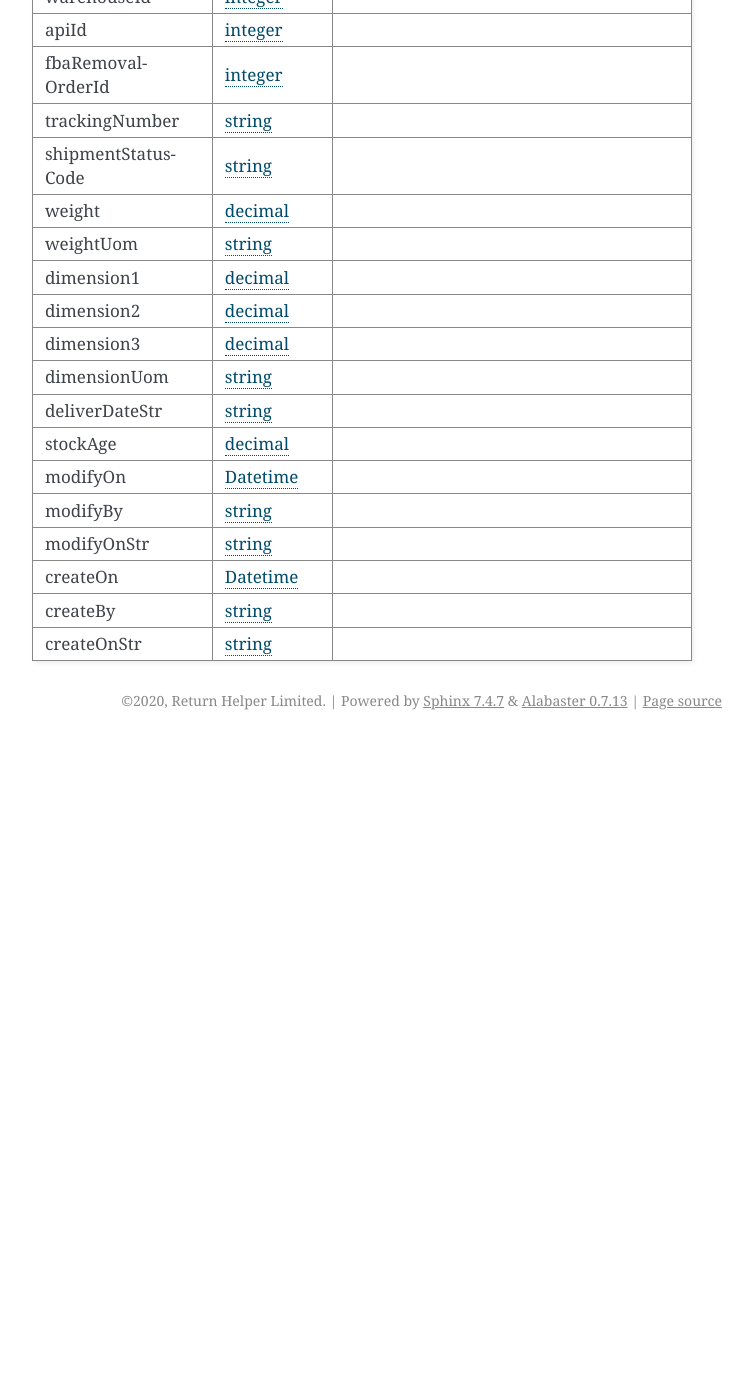
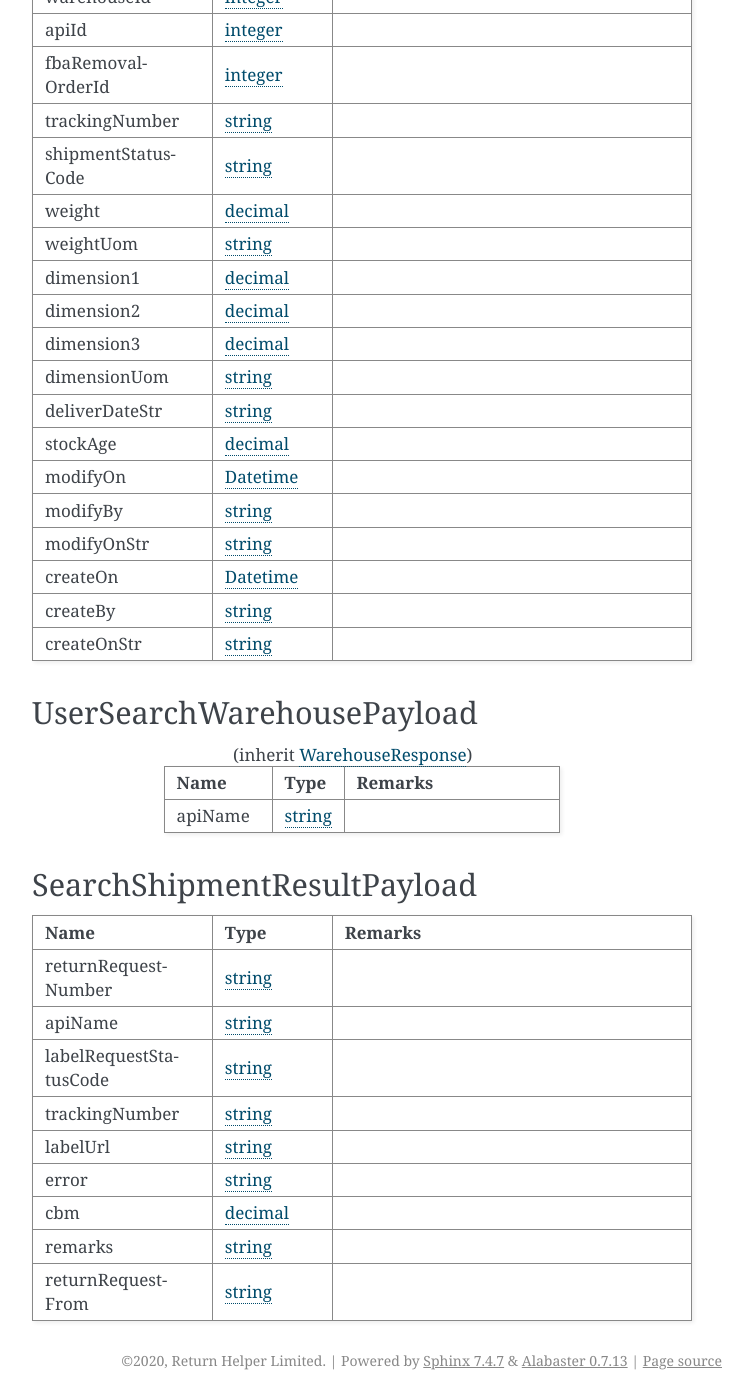
Before and after one commit to ReturnHelper/return-request-api-docs, a Sphinx documentation site: the page built from source/data_structure.rst, in a window 1280 px wide and 1400 px high, scrolled down 16054 px. Shown: the whole window, without its empty margins (388-1140 px from the left). Built offline with Sphinx 7.4.7, drawn with Linux system fonts in a browser that asks for light colours; before the commit the page ends 16794 px from its top, so only the background shows below that; some of the changed text lies outside the part shown.

Commit message:
Update User Api section
ServiceTypeController, ShipmentTypeController and Warehouse Controller

```diff
--- a/source/data_structure.rst
+++ b/source/data_structure.rst
@@ -518,3 +518,25 @@ GetFbaRemovalOrderResponse
    :header: "Name", "Type", "Remarks"
    :widths: 15, 10, 30
    :file: models/General/GetFbaRemovalOrderResponse.csv
+
+
+.. _structure-UserSearchWarehousePayload:
+
+UserSearchWarehousePayload
+--------------------------
+
+.. csv-table:: (inherit :ref:`structure-WarehouseResponse`)
+   :header: "Name", "Type", "Remarks"
+   :widths: 15, 10, 30
+
+   apiName, string_
+
+.. _structure-SearchShipmentResultPayload:
+
+SearchShipmentResultPayload
+--------------------------
+
+.. csv-table::
+   :header: "Name", "Type", "Remarks"
+   :widths: 15, 10, 30
+   :file: models/General/SearchShipmentResultPayload.csv
--- /dev/null
+++ b/source/models/General/SearchShipmentResponse.csv
@@ -0,0 +1 @@
+  shipments, List<:ref:`structure-SearchShipmentResultPayload`>
--- /dev/null
+++ b/source/models/General/SearchShipmentResultPayload.csv
@@ -0,0 +1,9 @@
+  returnRequestNumber, string_
+  apiName, string_
+  labelRequestStatusCode, string_
+  trackingNumber, string_
+  labelUrl, string_
+  error, string_
+  cbm, decimal_
+  remarks, string_
+  returnRequestFrom, string_
--- /dev/null
+++ b/source/models/General/UserSearchWarehouseRequest.csv
@@ -0,0 +1,3 @@
+companyName, string_
+email, string_
+description, string_
--- /dev/null
+++ b/source/models/General/UserSearchWarehouseResponse.csv
@@ -0,0 +1 @@
+   warehouses, List<:ref:`structure-UserSearchWarehousePayload`>
--- /dev/null
+++ b/source/models/General/WarehouseListResponse.csv
@@ -0,0 +1,3 @@
+   correlationId, string_
+   meta, :ref:`structure-ApiResponseMeta`
+   vasLwarehousesist, List<:ref:`structure-WarehouseResponse`>
```
Also changed, not shown: source/api_methods.rst (+203 -0 lines), source/models/General/SearchShipmentRequest.csv (added, +11 -0 lines), source/models/General/WarehouseResponse.csv (added, +17 -0 lines).
